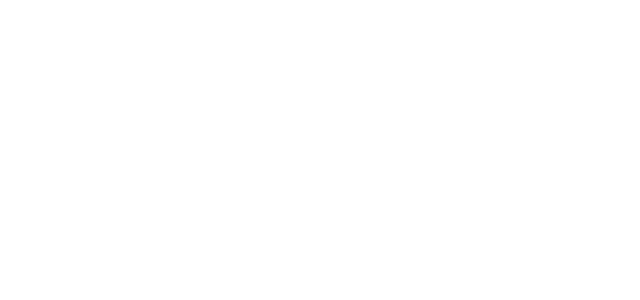
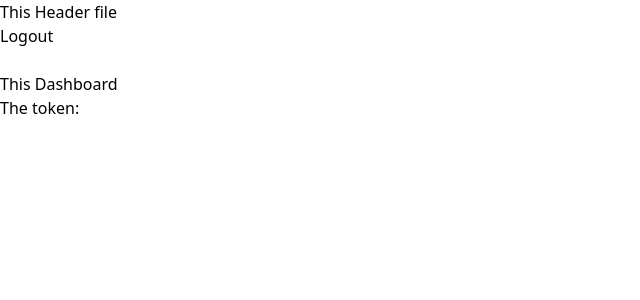
Before and after one commit to hizkiastesfaye/Petamarket-frontend, a React (Vite) app in the folder petaMarket/: page / in a window 1280 px wide. Before the commit this address had no page. Shown: the top 300 px of the page, without its empty margins (0-640 px from the left). Built offline with nearby package versions, Linux system fonts and the light colour scheme.

Commit message:
dashboard

```diff
--- a/petaMarket/package.json
+++ b/petaMarket/package.json
@@ -15,7 +15,10 @@
     "json-server": "^1.0.0-beta.3",
     "react": "^18.3.1",
     "react-dom": "^18.3.1",
-    "react-router-dom": "^6.27.0"
+    "react-redux": "^9.1.2",
+    "react-router-dom": "^6.27.0",
+    "redux": "^5.0.1",
+    "redux-persist": "^6.0.0"
   },
   "devDependencies": {
     "@eslint/js": "^9.13.0",
--- a/petaMarket/src/App.jsx
+++ b/petaMarket/src/App.jsx
@@ -2,17 +2,20 @@
 import {Routes,Route} from 'react-router-dom'
 import Register from './features/User/pages/register'
 import Login from './features/User/pages/login'
-
-
+import Dashboard from './features/Dashboard/pages/dashboard'
+import Header from './common/header'
 function App() {
 
   return (
     <Routes>
+      <Route path='' element={<>
+          <Header />
+          <Dashboard />
+        </>} />
       <Route path='user' >
         <Route path="register" element={<Register />} />
         <Route path='login' element={<Login />} />
       </Route>
-
     </Routes>
   )
 }
--- /dev/null
+++ b/petaMarket/src/common/header.jsx
@@ -0,0 +1,16 @@
+import {useNavigate} from 'react-router-dom'
+import { useDispatch } from 'react-redux'
+export default function Header(){
+    const dispatch = useDispatch()
+    const navigate = useNavigate()
+    const handleLogout=()=>{
+        dispatch({type:'LOGOUT'})
+        navigate('/user/login')
+    }
+    return<>
+        <h1> This Header file </h1>
+        <button onClick={handleLogout}>Logout</button>
+        <br />
+        <br />
+    </>
+}
--- /dev/null
+++ b/petaMarket/src/features/Dashboard/pages/dashboard.jsx
@@ -0,0 +1,9 @@
+import {useSelector} from 'react-redux'
+function Dashboard(){
+    const token = useSelector((state)=>state.token)
+    return <>
+        <h1>This Dashboard</h1>
+        <p>The token: {token}</p>
+    </>
+}
+export default Dashboard
--- a/petaMarket/src/features/User/pages/login.jsx
+++ b/petaMarket/src/features/User/pages/login.jsx
@@ -1,7 +1,8 @@
 import { useState } from 'react';
 import axios from 'axios'
+import { useNavigate } from 'react-router-dom';
 import { useMutation } from '@tanstack/react-query';
-
+import {useSelector,useDispatch} from 'react-redux'
 function Login() {
   const [formData, setFormData] = useState({
     email: '',
@@ -9,9 +10,12 @@ function Login() {
   });
 
   const [errors, setErrors] = useState({});
-  const [token, setToken] = useState('')
+  // const [token, setToken] = useState('')
   const [firstname,setFristname] = useState('')
   const [checkError,setCheckError] = useState([])
+  const token = useSelector((state)=>state.token)
+  const dispatch = useDispatch()
+  const navigate = useNavigate()
 
   const handleChange = (e) => {
     const { name, value } = e.target;
@@ -36,7 +40,7 @@ function Login() {
   };
 
   const postMutuation = useMutation({
-    mutationFn:(user)=> axios.post('http://localhost:3001/user/login',user),
+    mutationFn:(user)=> axios.post('http://localhost:3004/user/login',user),
     onError: (error)=> {
       console.log("Erorr is : ",error)
       setCheckError(error.response.data.error)
@@ -44,7 +48,9 @@ function Login() {
     onSuccess:(data)=>{
       console.log("successfull: ",data.data)
       setFristname(data.data.firstname)
-      setToken(data.data.token)
+      // setToken(data.data.token)
+      dispatch({type:'SET_TOKEN',payload:data.data.token})
+      navigate('/')
     }
   })
   const handleSubmit = (e) => {
--- a/petaMarket/src/features/User/pages/register.jsx
+++ b/petaMarket/src/features/User/pages/register.jsx
@@ -79,7 +79,7 @@ export default function Register(){
         setFormData({...formData,[name]:value})
     }
     const postMutuation = useMutation({
-        mutationFn:(newUser)=> axios.post('http://localhost:3001/user/register',newUser),
+        mutationFn:(newUser)=> axios.post('http://localhost:3004/user/register',newUser),
         onSuccess:()=>{
             console.log('successfully submitted')
             setFormData({firstname:'',
--- a/petaMarket/src/main.jsx
+++ b/petaMarket/src/main.jsx
@@ -1,19 +1,25 @@
 import { StrictMode } from 'react'
 import { createRoot } from 'react-dom/client'
 import { BrowserRouter } from 'react-router-dom'
+import {Provider} from 'react-redux'
+import {PersistGate} from 'redux-persist/integration/react'
 import {QueryClient,QueryClientProvider} from '@tanstack/react-query'
 import './index.css'
+import {store, persistor} from './stores/store.js'
 import App from './App.jsx'
 
 
 const queryClient = new QueryClient()
 createRoot(document.getElementById('root')).render(
   <StrictMode>
-
-    <QueryClientProvider client={queryClient}>
-      <BrowserRouter>
-        <App />
-      </BrowserRouter>
-    </QueryClientProvider>
+    <Provider store={store}>
+      <PersistGate loading={null} persistor={persistor}>
+        <QueryClientProvider client={queryClient}>
+          <BrowserRouter>
+            <App />
+          </BrowserRouter>
+        </QueryClientProvider>
+      </PersistGate>
+    </Provider>
   </StrictMode>,
 )
--- /dev/null
+++ b/petaMarket/src/stores/store.js
@@ -0,0 +1,21 @@
+import {createStore} from 'redux'
+import {persistReducer,persistStore} from 'redux-persist'
+import storage from 'redux-persist/lib/storage'
+const persistConfig = {
+    key:'root',
+    storage
+}
+const initState = {
+    token:null
+}
+const reducer = (state=initState, action)=>{
+    switch(action.type){
+        case 'SET_TOKEN': return {...state,token:action.payload};
+        case 'LOGOUT': return {...state,token:null}
+        default: return state
+    }
+}
+const persistreducerr = persistReducer(persistConfig,reducer)
+const store = createStore(persistreducerr)
+const persistor=persistStore(store)
+export {store,persistor};
```
Also changed, not shown: 1 other file (tests, documents, lock files or other folders).
